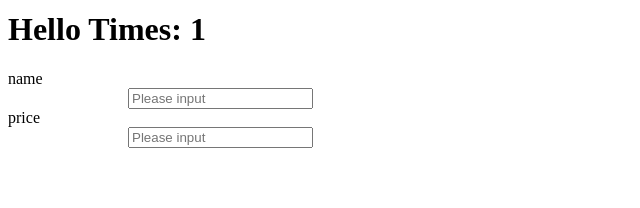
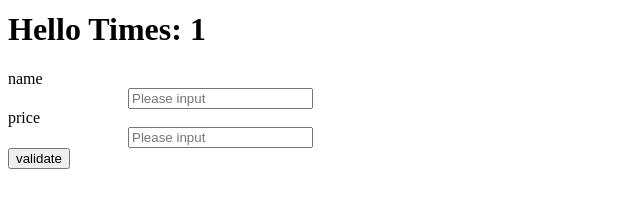
Before and after one commit to rchaser53/vue-typescript-element-form, a Vue app: page / in a window 1280 px wide. Shown: the part 212-420 px from the top of the page, without its empty margins (0-640 px from the left). Built offline with nearby package versions, Linux system fonts and the light colour scheme.

Commit message:
try to use validate for button

```diff
--- a/src/Form.vue
+++ b/src/Form.vue
@@ -1,4 +1,5 @@
  <template>
+ <div>
   <el-form ref="form" v-bind:label-position="'left'" v-bind:rules="rules" :model="form" label-width="120px">
     <el-form-item for="name" label="name" prop="name" >
       <el-input id="name" v-model="form.name" v-on:input="setName"
@@ -6,10 +7,12 @@
     </el-form-item>
 
     <el-form-item for="price" label="price" prop="price" >
-      <el-input-number id="price" v-model="form.price" v-on:input="setPrice" v-on:change="nyan"
+      <el-input-number id="price" v-model="form.price" v-on:input="setPrice"
           placeholder="Please input" v-bind:value="form.price"></el-input-number>
     </el-form-item>
   </el-form>
+  <button @click="validateForm">validate</button>
+</div>
 </template>
 
 <script lang="ts">
@@ -67,6 +70,14 @@ export default class InputForm extends Vue {
     }
   }
 
+  validateForm() {
+    (this as any).$refs.form.validate(
+      (valid) => {
+        console.log(valid, 11)
+      }
+    )
+  }
+
   checkPrice(rule, value, callback) {
     setTimeout(() => {
       if (value !== 28)  callback(new Error("why don't you nyan"))
```
